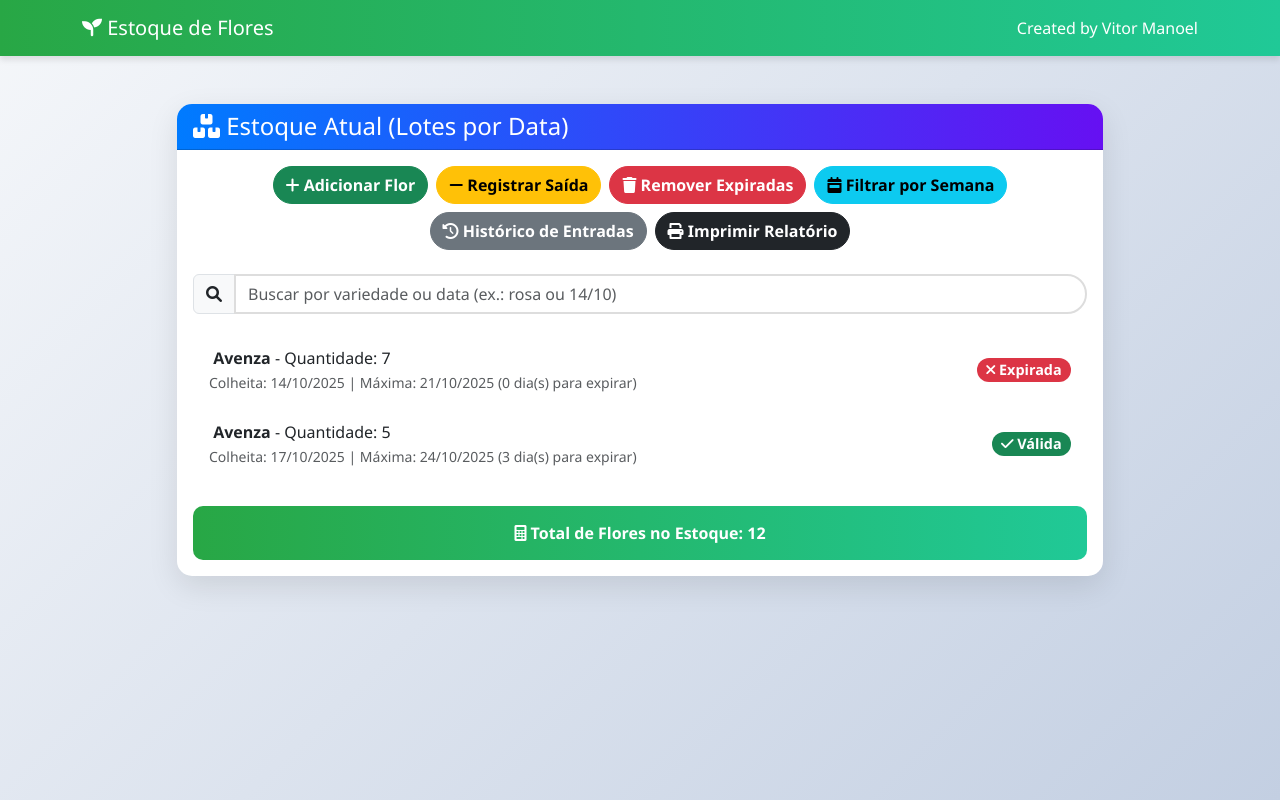
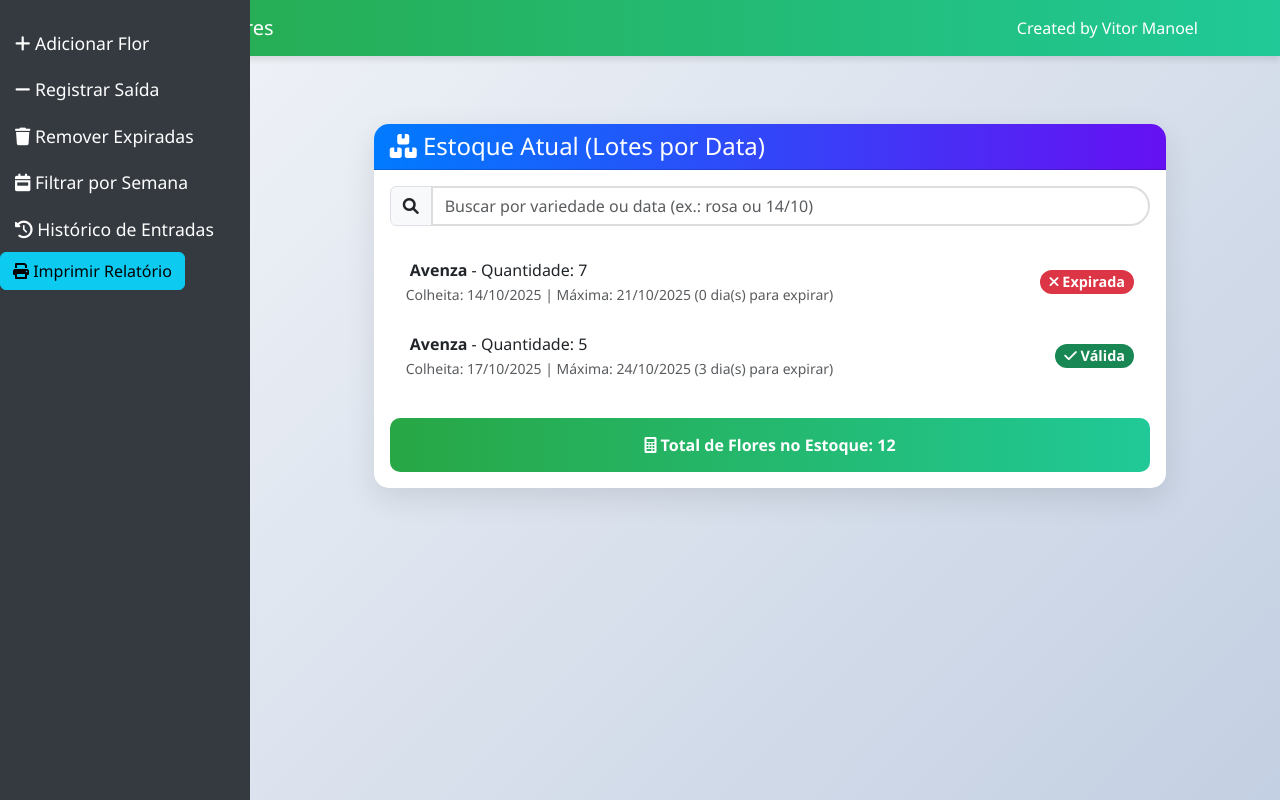
Before and after one commit to vitorcarvalho034-cmyk/estoque-flores, a Flask app: page / in a window 1280 px wide. Run offline with Flask 3, Linux system fonts and the light colour scheme.

Commit message:
Atualizar com filtro por semana, histórico de entradas e relatório

```diff
--- a/templates/index.html
+++ b/templates/index.html
@@ -16,6 +16,30 @@
             background: linear-gradient(90deg, #28a745 0%, #20c997 100%) !important;
             box-shadow: 0 4px 6px rgba(0,0,0,0.1);
         }
+        .sidebar {
+            height: 100%;
+            position: fixed;
+            top: 0;
+            left: 0;
+            width: 250px;
+            background-color: #343a40;
+            padding-top: 20px;
+        }
+        .sidebar a {
+            padding: 10px 15px;
+            text-decoration: none;
+            font-size: 1.1em;
+            color: white;
+            display: block;
+            transition: background 0.3s;
+        }
+        .sidebar a:hover {
+            background-color: #495057;
+        }
+        .content {
+            margin-left: 260px; /* Espaço para a sidebar */
+            padding: 20px;
+        }
         .card {
             border: none;
             border-radius: 15px;
@@ -31,14 +55,6 @@
             border-radius: 15px 15px 0 0 !important;
             color: white;
             font-weight: bold;
-        }
-        .btn {
-            border-radius: 25px;
-            font-weight: bold;
-            transition: all 0.3s ease;
-        }
-        .btn:hover {
-            transform: scale(1.05);
         }
         .badge {
             font-size: 0.9em;
@@ -96,6 +112,15 @@
             <span class="navbar-text text-white">Created by Vitor Manoel</span>
         </div>
     </nav>
+    <div class="sidebar">
+        <a href="/adicionar"><i class="fas fa-plus"></i> Adicionar Flor</a>
+        <a href="/saida"><i class="fas fa-minus"></i> Registrar Saída</a>
+        <a href="/remover"><i class="fas fa-trash"></i> Remover Expiradas</a>
+        <a href="/filtrar-semana"><i class="fas fa-calendar-week"></i> Filtrar por Semana</a>
+        <a href="/historico-entradas"><i class="fas fa-history"></i> Histórico de Entradas</a>
+        <button onclick="window.open('/relatorio', '_blank')" class="btn btn-info"><i class="fas fa-print"></i> Imprimir Relatório</button>
+    </div>
+    <div class="content">
         <div class="container mt-5">
             <div class="row justify-content-center">
                 <div class="col-lg-10">
@@ -116,16 +141,7 @@
                             <h4 class="mb-0"><i class="fas fa-boxes"></i> Estoque Atual (Lotes por Data)</h4>
                         </div>
                         <div class="card-body">
-                        <div class="d-flex flex-wrap justify-content-center gap-2 mb-4 no-print">
-                            <a href="/adicionar" class="btn btn-success"><i class="fas fa-plus"></i> Adicionar Flor</a>
-                            <a href="/saida" class="btn btn-warning"><i class="fas fa-minus"></i> Registrar Saída</a>
-                            <a href="/remover" class="btn btn-danger"><i class="fas fa-trash"></i> Remover Expiradas</a>
-                            <a href="/filtrar-semana" class="btn btn-info"><i class="fas fa-calendar-week"></i> Filtrar por Semana</a>
-                            <a href="/historico-entradas" class="btn btn-secondary"><i class="fas fa-history"></i> Histórico de Entradas</a>
-                            <button onclick="window.open('/relatorio', '_blank')" class="btn btn-dark"><i class="fas fa-print"></i> Imprimir Relatório</button>
-                        </div>
-                        <!-- Campo de Busca/Filtro -->
-                        <div class="mb-4 no-print">
+                            <div class="mb-4">
                                 <div class="input-group">
                                     <span class="input-group-text"><i class="fas fa-search"></i></span>
                                     <input type="text" id="filtro" class="form-control" placeholder="Buscar por variedade ou data (ex.: rosa ou 14/10)">
@@ -160,6 +176,7 @@
                 </div>
             </div>
         </div>
+    </div>
     <script src="https://cdn.jsdelivr.net/npm/bootstrap@5.3.0/dist/js/bootstrap.bundle.min.js"></script>
     <script>
         // Filtro de busca
```
Lines whose indentation alone changed are shown as unchanged.
